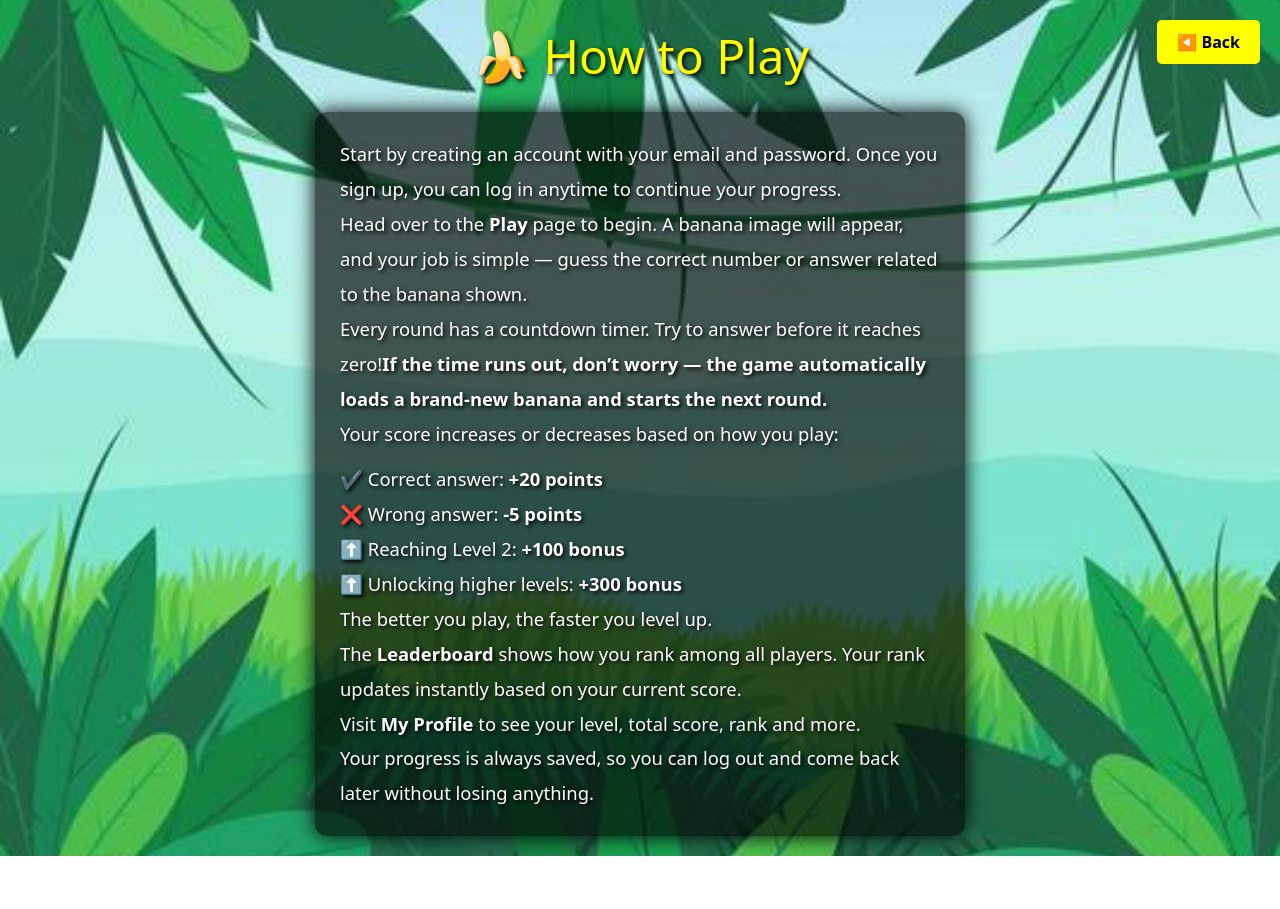
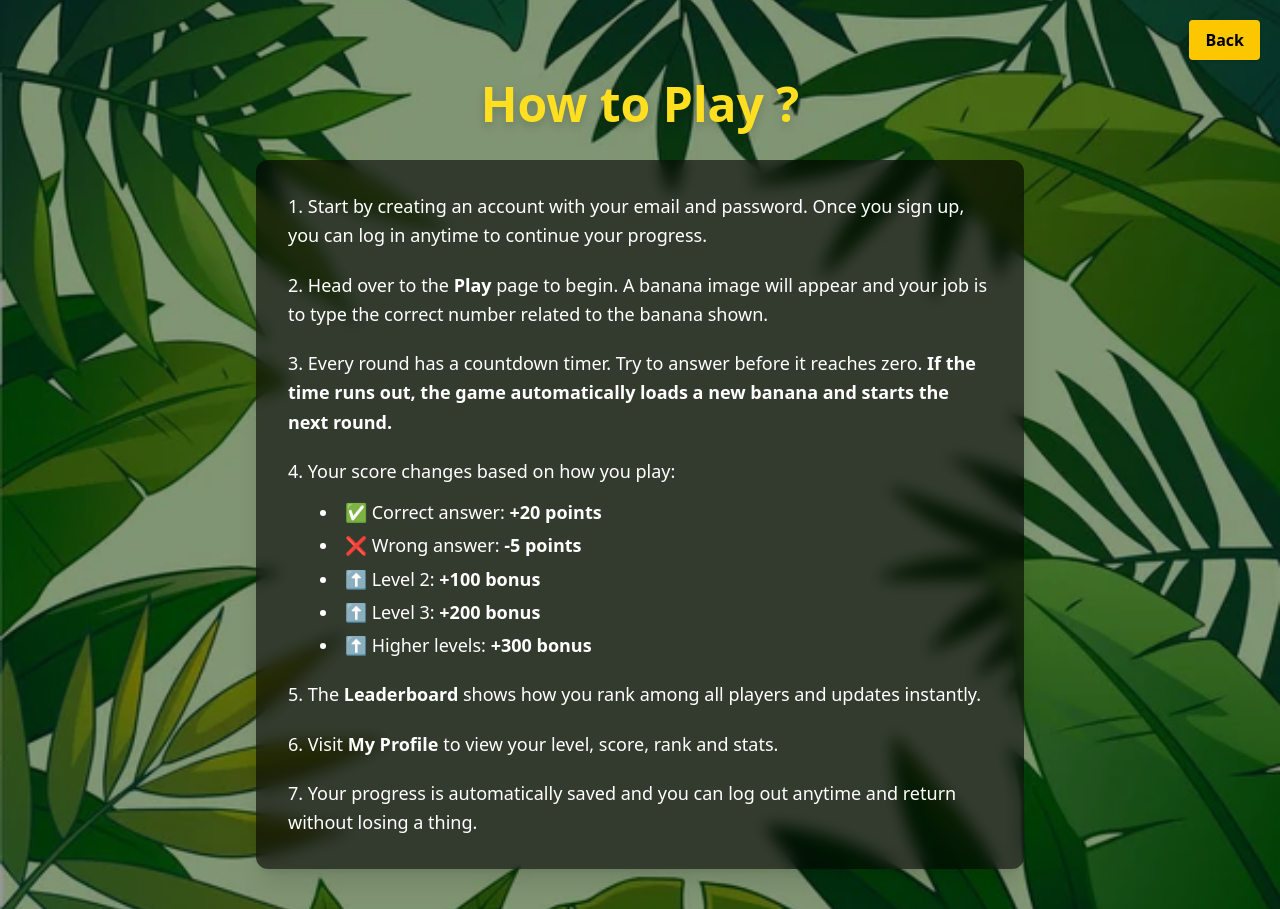
Before and after one commit to Eshika2/Banana-Game-Frontend, a React (Vite) app: page /instructions in a window 1280 px wide. Before the commit the page ends 856 px from the top, so only its background shows below. Built offline with nearby package versions, Linux system fonts and the light colour scheme.

Commit message:
Edit Instruction UI

```diff
--- a/src/pages/Instructions.jsx
+++ b/src/pages/Instructions.jsx
@@ -6,35 +6,26 @@ export default function Instructions() {
 
   return (
     <div
-      style={{
-        minHeight: "100vh",
-        display: "flex",
-        flexDirection: "column",
-        alignItems: "center",
-        padding: "20px",
-        backgroundImage: "url(/Images/Background/back3.jpg)",
-        backgroundSize: "cover",
-        backgroundPosition: "center",
-        color: "white",
-        textShadow: "2px 2px 4px black",
-      }}
+      className="min-h-screen bg-cover bg-center text-white relative flex flex-col items-center px-5"
+      style={{ backgroundImage: "url('/Images/Background/back4.jpg')" }}
     >
-      <h1 style={{ color: "yellow", fontSize: "3rem", marginBottom: "20px" }}>
-        🍌 How to Play
+      <div className="absolute inset-0 bg-black/40"></div>
+
+      <button
+        onClick={() => navigate(-1)}
+        className="absolute top-5 right-5 px-4 py-2 bg-yellow-400 text-black font-bold rounded shadow hover:bg-yellow-300 z-10"
+      >
+        Back
+      </button>
+
+      <div className="relative z-10 w-full max-w-3xl pt-20 pb-10 flex flex-col items-center">
+        <h1 className="text-yellow-300 text-4xl sm:text-5xl font-extrabold drop-shadow-lg mb-8">
+          How to Play ?
         </h1>
 
-      <div
-        style={{
-          maxWidth: "650px",
-          background: "rgba(0,0,0,0.65)",
-          padding: "25px",
-          borderRadius: "12px",
-          boxShadow: "0 0 20px black",
-          fontSize: "1.15rem",
-          lineHeight: "1.9",
-        }}
-      >
-        <ol>
+        <div className="bg-black/60 p-6 sm:p-8 rounded-xl shadow-xl text-lg leading-relaxed backdrop-blur-sm">
+          <ol className="list-decimal list-inside space-y-5">
+
             <li>
               Start by creating an account with your email and password. Once you
               sign up, you can log in anytime to continue your progress.
@@ -42,63 +33,45 @@ export default function Instructions() {
 
             <li>
               Head over to the <b>Play</b> page to begin. A banana image will
-            appear, and your job is simple — guess the correct number or answer
+              appear and your job is to type the correct number
               related to the banana shown.
             </li>
 
             <li>
               Every round has a countdown timer. Try to answer before it reaches
-            zero!
+              zero.{" "}
               <b>
-              If the time runs out, don’t worry — the game automatically loads a
-              brand-new banana and starts the next round.
+                If the time runs out, the game automatically loads a new banana
+                and starts the next round.
               </b>
             </li>
 
             <li>
-            Your score increases or decreases based on how you play:
-            <ul style={{ marginTop: "10px" }}>
-              <li>✔ Correct answer: <b>+20 points</b></li>
+              Your score changes based on how you play:
+              <ul className="list-disc list-inside mt-3 space-y-1 ml-8">
+                <li>✅ Correct answer: <b>+20 points</b></li>
                 <li>❌ Wrong answer: <b>-5 points</b></li>
-              <li>⬆ Reaching Level 2: <b>+100 bonus</b></li>
-              <li>⬆ Unlocking higher levels: <b>+300 bonus</b></li>
+                <li>⬆️ Level 2: <b>+100 bonus</b></li>
+                <li>⬆️ Level 3: <b>+200 bonus</b></li>
+                <li>⬆️ Higher levels: <b>+300 bonus</b></li>
               </ul>
-            The better you play, the faster you level up.
             </li>
 
             <li>
-            The <b>Leaderboard</b> shows how you rank among all players. Your
-            rank updates instantly based on your current score.
+              The <b>Leaderboard</b> shows how you rank among all players and updates instantly.
             </li>
 
             <li>
-            Visit <b>My Profile</b> to see your level, total score, rank and more.
+              Visit <b>My Profile</b> to view your level, score, rank and stats.
             </li>
 
             <li>
-            Your progress is always saved, so you can log out and come back
-            later without losing anything.
+              Your progress is automatically saved and you can log out anytime and return without losing a thing.
             </li>
+
           </ol>
         </div>
-
-      <button
-        style={{
-          position: "absolute",
-          top: "20px",
-          right: "20px",
-          padding: "10px 20px",
-          background: "yellow",
-          color: "black",
-          border: "none",
-          borderRadius: "5px",
-          cursor: "pointer",
-          fontWeight: "bold",
-        }}
-        onClick={() => navigate(-1)}
-      >
-        ◀ Back
-      </button>
+      </div>
     </div>
   );
 }
```
Lines whose indentation alone changed are shown as unchanged.
